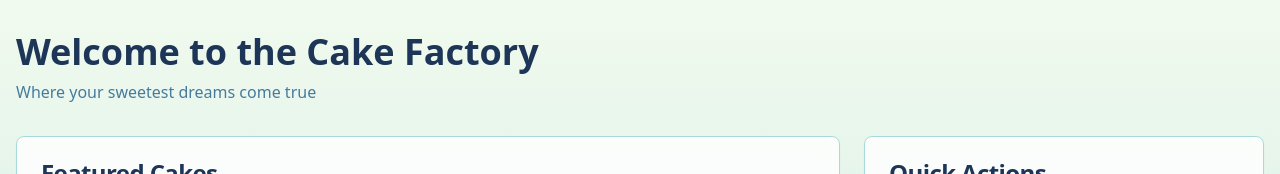
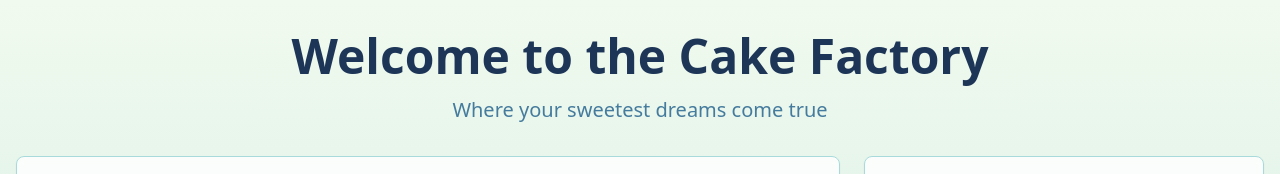
Before and after one commit to mitanuriel/cake-factory-website, a React (Vite) app: page / in a window 1280 px wide. Shown: the top 174 px of the page. Built offline with nearby package versions, Linux system fonts and the light colour scheme.

Commit message:
Improve homepage styling
Update the font and alignment of the title and subheading on the homepage.

```diff
--- a/src/pages/Index.tsx
+++ b/src/pages/Index.tsx
@@ -28,9 +28,9 @@ const Index = () => {
   return (
     <main className="min-h-screen bg-gradient-to-b from-[#F1FAEE] to-[#A8DADC]">
       <div className="container mx-auto px-4 py-8">
-        <header className="mb-8">
-          <h1 className="text-4xl font-bold text-[#1D3557] mb-2">Welcome to the Cake Factory</h1>
-          <p className="text-[#457B9D]">Where your sweetest dreams come true</p>
+        <header className="mb-8 text-center">
+          <h1 className="text-5xl font-bold text-[#1D3557] mb-4">Welcome to the Cake Factory</h1>
+          <p className="text-xl text-[#457B9D]">Where your sweetest dreams come true</p>
         </header>
 
         <div className="grid grid-cols-1 md:grid-cols-2 lg:grid-cols-3 gap-6">
```
